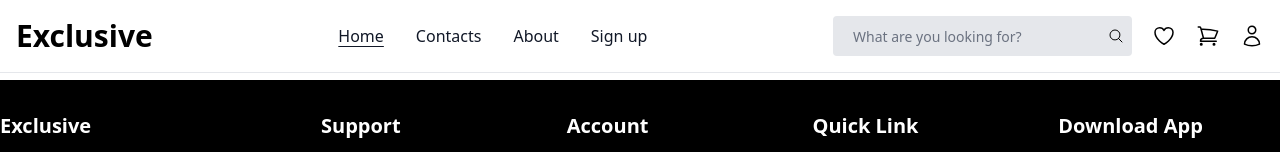
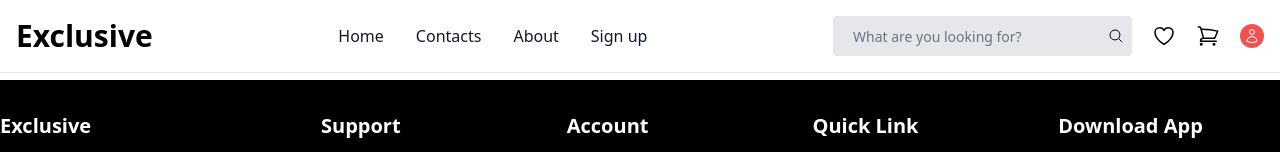
Before and after one commit to Dev-Ruqoyah/full-ecommerce-website, a React (Create React App) app: page /account in a window 1280 px wide. Shown: the top 152 px of the page. Built offline with nearby package versions, Linux system fonts and the light colour scheme.

Commit message:
Created the account page and made  adjustment to the nav bar

```diff
--- a/src/App.js
+++ b/src/App.js
@@ -5,6 +5,7 @@ import NavBar from './Components/NavBar'
 import NotFound from './Pages/NotFound'
 import Footer from './Components/Footer'
 import ProductDetails from './Pages/ProductDetails'
+import AccountPage from './Pages/AccountPage'
 
 
 const App = () => {
@@ -14,6 +15,7 @@ const App = () => {
       <Routes>
         <Route path="/" element={<HomePage/>} />
         <Route path="/productdetails" element={<ProductDetails/>}/>
+        <Route path="/account" element={<AccountPage/>}/>
         <Route path="*" element={<NotFound/>} />
       </Routes>
       <Footer/>
--- a/src/Components/Footer.js
+++ b/src/Components/Footer.js
@@ -10,7 +10,7 @@ import insta from '../Media/insta.png'
 const Footer = () => {
   return (
     <>
-      <footer className="bg-black text-white mt-5">
+      <footer className="bg-black text-white mt-5 ">
         <div className="container mx-auto py-8">
           <div className="flex md:flex-row flex-col  justify-center gap-6  ">
             <div className="exclusive flex flex-col gap-2  md:basis-1/5">
@@ -20,7 +20,7 @@ const Footer = () => {
               <div className="flex justify-between items-center px-2 border ">
                 <input
                   type="email"
-                  className="border-0 bg-transparent"
+                  className="border-0 bg-transparent outline-none focus:ring-transparent"
                   name=""
                   id=""
                   placeholder="Enter your email"
--- a/src/Components/NavBar.js
+++ b/src/Components/NavBar.js
@@ -1,12 +1,22 @@
 import React from 'react'
-import { Link } from 'react-router-dom'
+import { Link, useLocation } from 'react-router-dom'
 
 const NavBar = () => {
+  const location = useLocation()
+
+  let isHomePage = location.pathname === '/'
+  let isContactPage = location.pathname === '/contact'
+  let isAboutPage = location.pathname === '/about'
+  let isSignupPage = location.pathname === '/signup'
+  let isAccountPage = location.pathname === '/account'
+
+  let activeMenuStyle = 'block py-2 px-3 text-white bg-gray-700 rounded md:bg-transparent md:text-gray-900 md:underline underline-offset-4  md:hover:text-gray-700 md:p-0 md:dark:text-gray-500'
+  let inactiveMenuStyle = 'block py-2 px-3 text-gray-900 rounded hover:bg-gray-100 md:hover:bg-transparent md:hover:underline underline-offset-4  md:hover:text-gray-700 md:p-0 md:dark:hover:text-gray-500 dark:text-white dark:hover:bg-gray-700 dark:hover:text-white md:dark:hover:bg-transparent dark:border-gray-700'
   return (
     <div className='mb-16 md:mb-9'>
       <nav className="bg-white dark:bg-gray-900 fixed w-full z-20 top-0 start-0 border-b border-gray-200 dark:border-gray-600">
         <div className="max-w-screen-xl flex flex-wrap items-center justify-between mx-auto p-4">
-        <Link to='#' className="flex items-center space-x-3 rtl:space-x-reverse">
+        <Link to='/' className="flex items-center space-x-3 rtl:space-x-reverse">
             <span className="self-center text-3xl font-semibold whitespace-nowrap dark:text-white">Exclusive</span>
         </Link>
 
@@ -33,9 +43,11 @@ const NavBar = () => {
               <svg xmlns="http://www.w3.org/2000/svg" fill="none" viewBox="0 0 24 24" strokeWidth={1.5} stroke="currentColor" className="w-6 h-6">
                 <path strokeLinecap="round" strokeLinejoin="round" d="M2.25 3h1.386c.51 0 .955.343 1.087.835l.383 1.437M7.5 14.25a3 3 0 0 0-3 3h15.75m-12.75-3h11.218c1.121-2.3 2.1-4.684 2.924-7.138a60.114 60.114 0 0 0-16.536-1.84M7.5 14.25 5.106 5.272M6 20.25a.75.75 0 1 1-1.5 0 .75.75 0 0 1 1.5 0Zm12.75 0a.75.75 0 1 1-1.5 0 .75.75 0 0 1 1.5 0Z" />
               </svg>
-              <svg xmlns="http://www.w3.org/2000/svg" fill="none" viewBox="0 0 24 24" strokeWidth={1.5} stroke="currentColor" className="w-6 h-6">
+              <Link to="/account">
+              <svg xmlns="http://www.w3.org/2000/svg" fill="none" viewBox="0 0 24 24" strokeWidth={1.5} stroke="currentColor" className={isAccountPage?`w-6 h-6 bg-red-500 text-white rounded-full p-1`:`w-6 h-6`}>
                 <path strokeLinecap="round" strokeLinejoin="round" d="M15.75 6a3.75 3.75 0 1 1-7.5 0 3.75 3.75 0 0 1 7.5 0ZM4.501 20.118a7.5 7.5 0 0 1 14.998 0A17.933 17.933 0 0 1 12 21.75c-2.676 0-5.216-.584-7.499-1.632Z" />
               </svg>
+              </Link>
             </div>
 
 
@@ -56,16 +68,16 @@ const NavBar = () => {
         <div className="items-center justify-between hidden w-full md:flex md:w-auto md:order-1" id="navbar-sticky">
           <ul className="flex flex-col p-4 md:p-0 mt-4 font-medium border border-gray-100 rounded-lg bg-gray-50 md:space-x-8 rtl:space-x-reverse md:flex-row md:mt-0 md:border-0 md:bg-white ">
             <li>
-              <Link t0='#' className="block py-2 px-3 text-white bg-gray-700 rounded md:bg-transparent md:text-gray-900 md:underline underline-offset-4  md:hover:text-gray-700 md:p-0 md:dark:text-gray-500" aria-current="page">Home</Link>
+              <Link to='/'className={isHomePage?activeMenuStyle:inactiveMenuStyle} aria-current="page">Home</Link>
             </li>
             <li>
-              <Link t0='#' className="block py-2 px-3 text-gray-900 rounded hover:bg-gray-100 md:hover:bg-transparent md:hover:underline underline-offset-4  md:hover:text-gray-700 md:p-0 md:dark:hover:text-gray-500 dark:text-white dark:hover:bg-gray-700 dark:hover:text-white md:dark:hover:bg-transparent dark:border-gray-700">Contacts</Link>
+              <Link to='/contact' className={isContactPage?activeMenuStyle:inactiveMenuStyle}>Contacts</Link>
             </li>
             <li>
-              <Link t0='#' className="block py-2 px-3 text-gray-900 rounded hover:bg-gray-100 md:hover:bg-transparent md:hover:text-gray-700 md:hover:underline underline-offset-4 md:p-0 md:dark:hover:text-gray-500 dark:text-white dark:hover:bg-gray-700 dark:hover:text-white md:dark:hover:bg-transparent dark:border-gray-700">About</Link>
+              <Link to='/about' className={isAboutPage?activeMenuStyle:inactiveMenuStyle}>About</Link>
             </li>
             <li>
-              <Link t0='#' className="block py-2 px-3 text-gray-900 rounded hover:bg-gray-100 md:hover:bg-transparent md:hover:text-gray-700 md:hover:underline underline-offset-4 md:p-0 dark:text-white dark:hover:bg-gray-700 dark:hover:text-white md:dark:hover:bg-transparent dark:border-gray-700">Sign up</Link>
+              <Link to='/signup' className={isSignupPage?activeMenuStyle:inactiveMenuStyle}>Sign up</Link>
             </li>
           </ul>
         </div>
--- /dev/null
+++ b/src/Pages/AccountPage.js
@@ -0,0 +1,9 @@
+import React from 'react'
+
+const AccountPage = () => {
+  return (
+    <div>AccountPage</div>
+  )
+}
+
+export default AccountPage
--- a/src/Pages/NotFound.js
+++ b/src/Pages/NotFound.js
@@ -2,7 +2,19 @@ import React from 'react'
 
 const NotFound = () => {
   return (
-    <div>NotFound</div>
+    <>
+      <div>NotFound</div>
+      <div>NotFound</div>
+      <div>NotFound</div>
+      <div>NotFound</div>
+      <div>NotFound</div>
+      <div>NotFound</div>
+      <div>NotFound</div>
+      <div>NotFound</div>
+      <div>NotFound</div>
+      <div>NotFound</div>
+      <div>NotFound</div>
+    </>
   )
 }
 
```
Also changed, not shown: src/index.css (line endings or trailing spaces).
